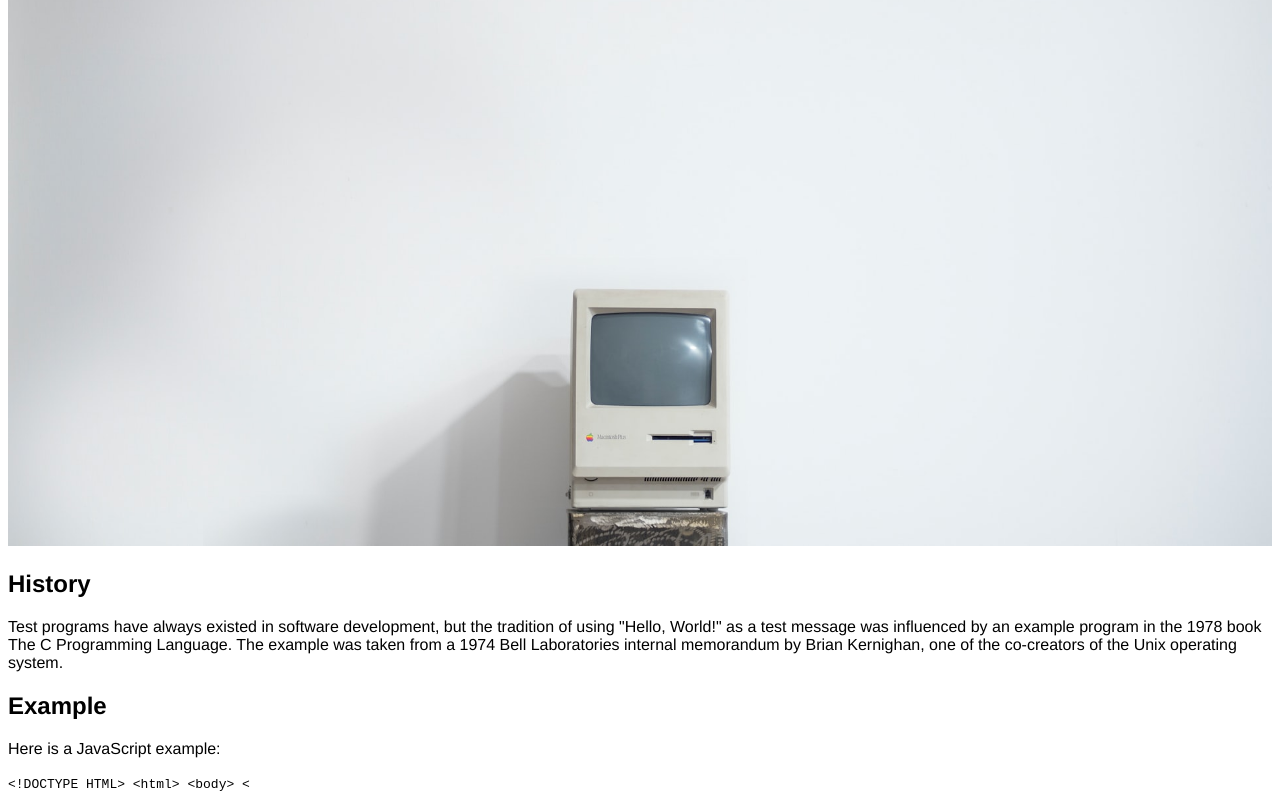
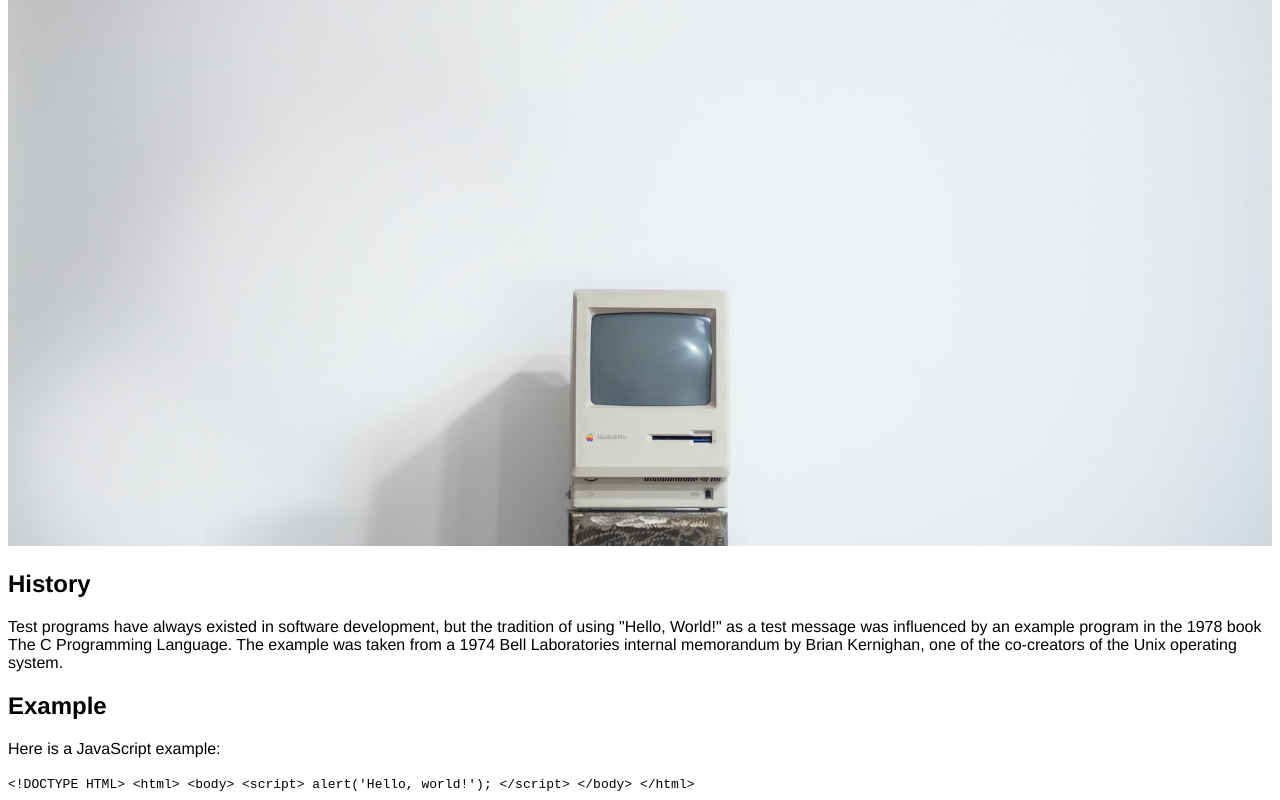
Before and after one commit to Karina-Brown/Hello_World, a plain HTML site: page index.html in a window 1280 px wide. Shown: the part 331-1131 px from the top of the page. Drawn offline with Linux system fonts and the light colour scheme.

Commit message:
update to code display content

```diff
--- a/index.html
+++ b/index.html
@@ -24,7 +24,7 @@
         &lt;!DOCTYPE HTML&gt;
         &lt;html&gt;
             &lt;body&gt;
-                &lt;<script&gt;
+                &lt;script&gt;
               alert('Hello, world!');
               &lt;/script&gt;
           &lt;/body&gt;
```
